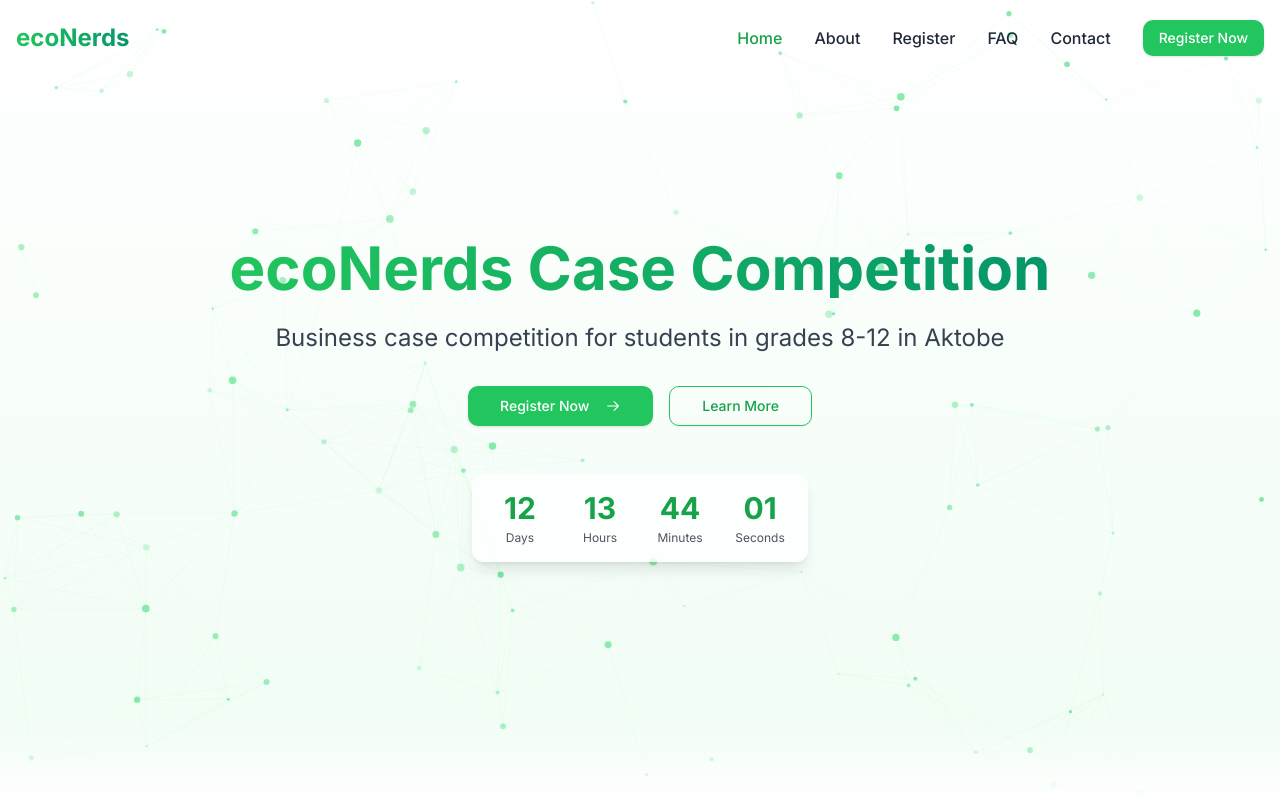
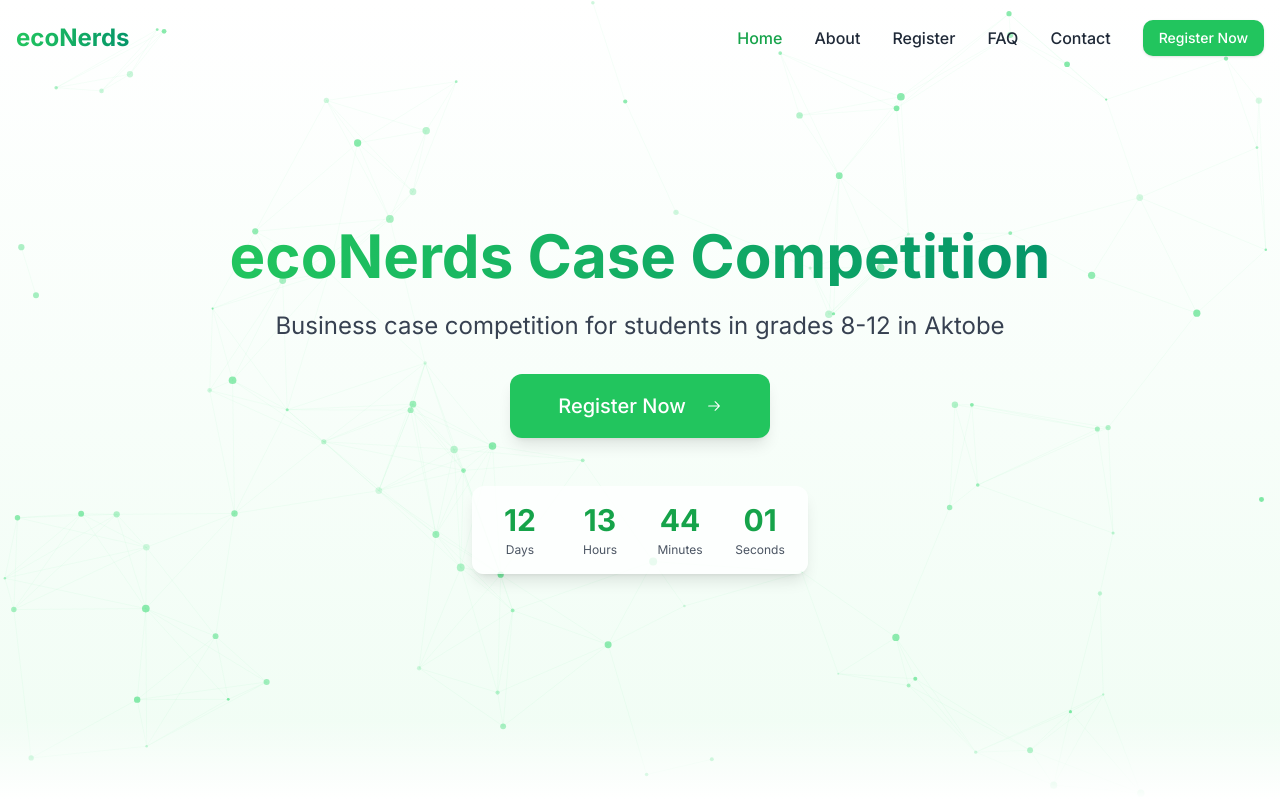
Before and after one commit to Bebdyshev/econerds, a Next.js app: page / in a window 1280 px wide. Shown: the top 800 px of the page. Built offline with nearby package versions, Linux system fonts and the light colour scheme.

Commit message:
polishing

```diff
--- a/app/layout.tsx
+++ b/app/layout.tsx
@@ -4,6 +4,7 @@ import type { Metadata, Viewport } from "next"
 import { Inter } from "next/font/google"
 import Header from "@/components/header"
 import Footer from "@/components/footer"
+import { Analytics } from '@vercel/analytics/react'
 
 const inter = Inter({ subsets: ["latin"] })
 
@@ -36,6 +37,7 @@ export default function RootLayout({
         <Header />
         {children}
         <Footer />
+        <Analytics />
       </body>
     </html>
   )
--- a/app/page.tsx
+++ b/app/page.tsx
@@ -28,18 +28,10 @@ export default function Home() {
                 Business case competition for students in grades 8-12 in Aktobe
               </p>
               <div className="flex flex-col sm:flex-row justify-center gap-4 mb-12">
-                <Button size="lg" className="bg-green-500 hover:bg-green-600 text-white" asChild>
+                <Button size="lg" className="bg-green-500 hover:bg-green-600 text-white text-xl py-8 px-12 rounded-xl shadow-lg transform transition-transform hover:scale-105" asChild>
                   <Link href="/register">
-                    Register Now <ArrowRightIcon className="ml-2 h-4 w-4" />
+                    Register Now <ArrowRightIcon className="ml-3 h-6 w-6" />
                   </Link>
-                </Button>
-                <Button
-                  size="lg"
-                  variant="outline"
-                  className="border-green-500 text-green-600 hover:bg-green-50"
-                  asChild
-                >
-                  <Link href="/about">Learn More</Link>
                 </Button>
               </div>
               <div className="p-4 bg-white/80 backdrop-blur-sm rounded-xl shadow-lg inline-block">
--- a/package.json
+++ b/package.json
@@ -28,6 +28,7 @@
     "@radix-ui/react-toast": "^1.2.6",
     "@radix-ui/react-tooltip": "^1.1.8",
     "@types/react-syntax-highlighter": "^15.5.13",
+    "@vercel/analytics": "^1.5.0",
     "@vercel/postgres": "^0.10.0",
     "axios": "^1.7.7",
     "class-variance-authority": "^0.7.1",
```
Also changed, not shown: 1 other file (tests, documents, lock files or other folders).
